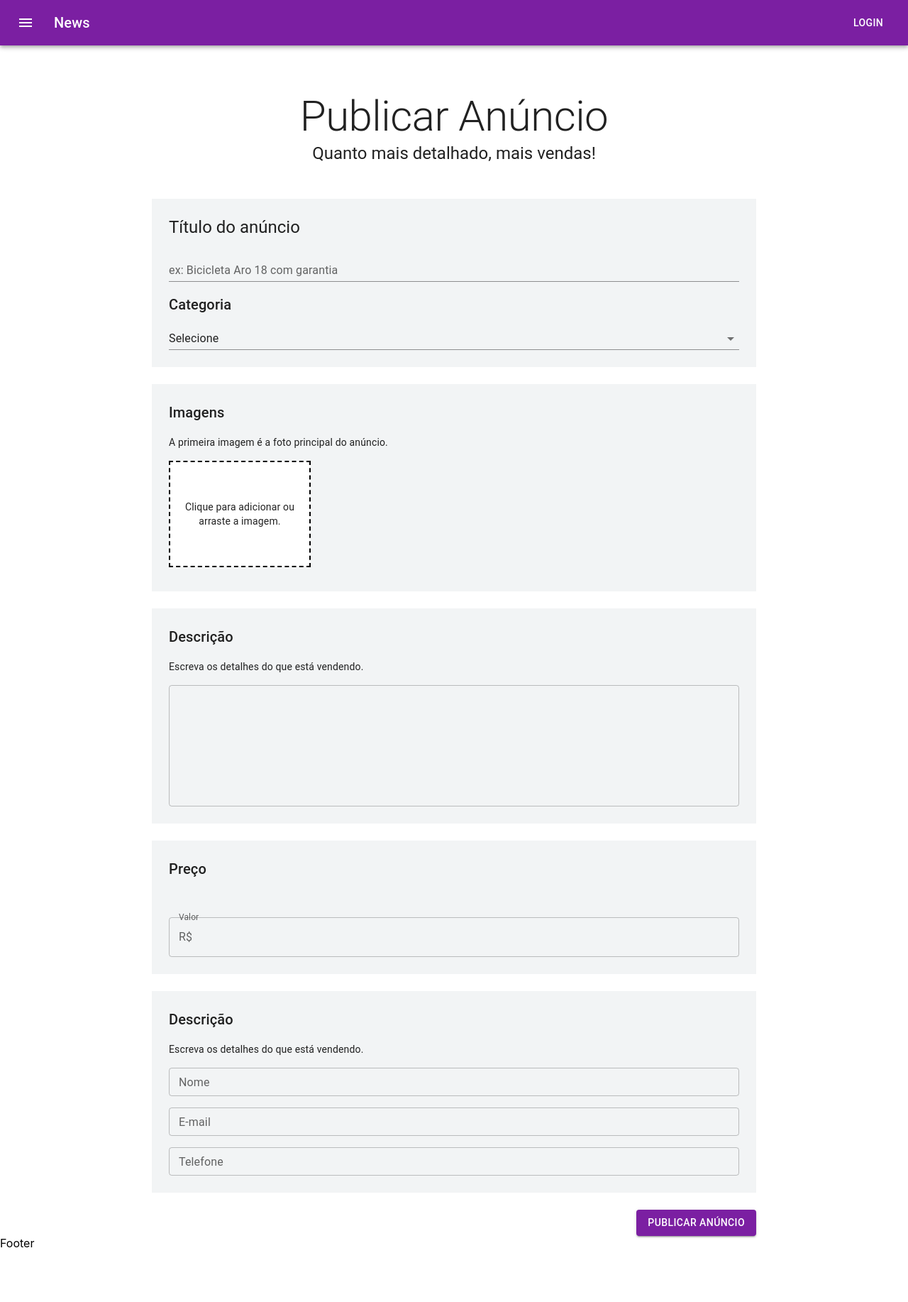
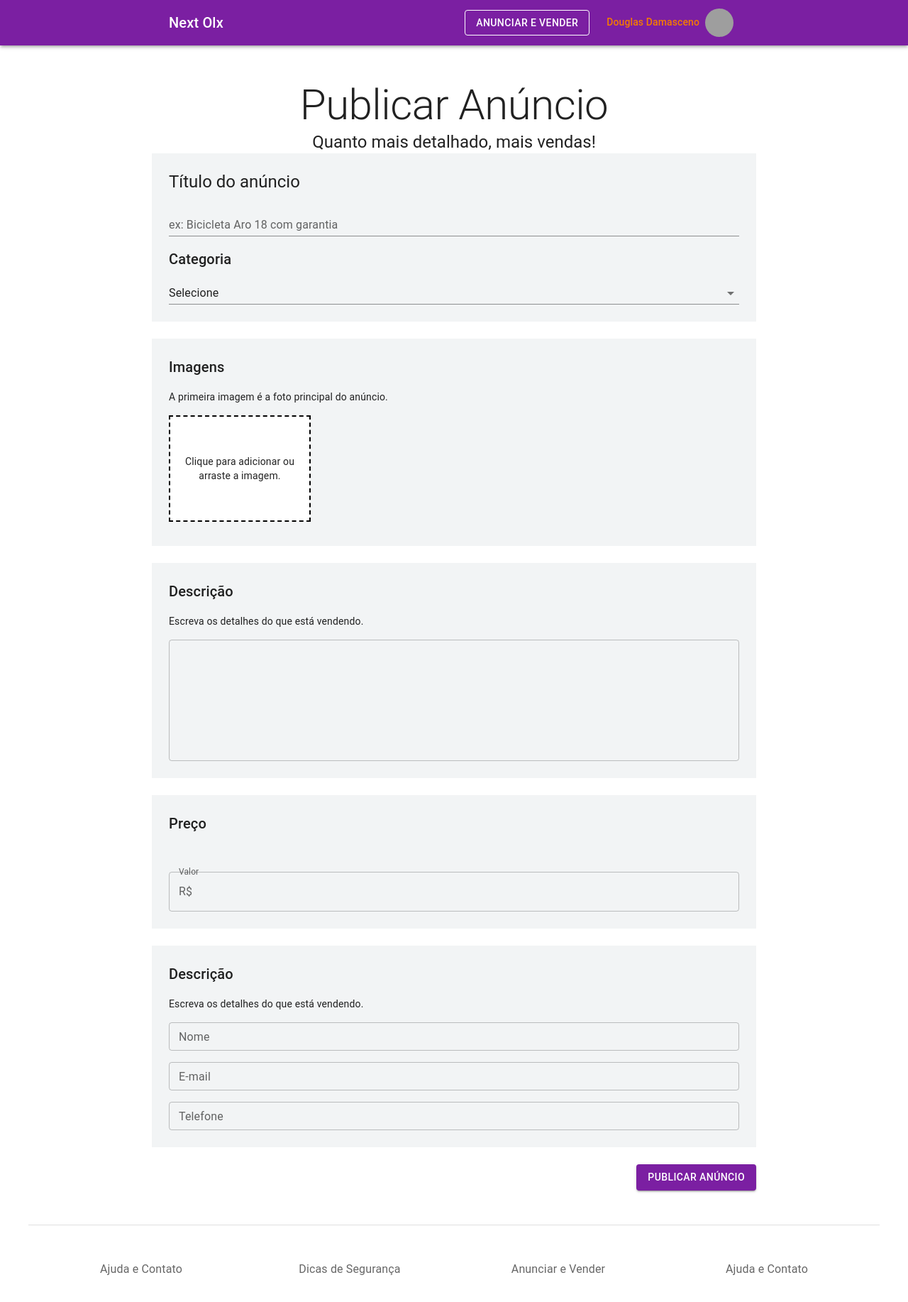
Before and after one commit to douglasdamasceno/Next-OLX, a Next.js app: page /user/publish in a window 1280 px wide. Shown: the top 1834 px of the page at 71% size. Before the commit the page ends 1761 px from the top, so only its background shows below. Built offline with nearby package versions, Linux system fonts and the light colour scheme; grey boxes are pictures that could not be loaded.

Commit message:
refactor: ajuste do css do layout

```diff
--- a/pages/user/publish.tsx
+++ b/pages/user/publish.tsx
@@ -11,9 +11,6 @@ import { DeleteForever } from '@mui/icons-material';
 import { useDropzone } from 'react-dropzone';
 
 const useStyles = makeStyles((theme:Theme) => ({
-    container: {
-        padding: theme.spacing(8, 0, 6)
-    },
     box:{
         display:'flex',
         flexDirection:'column',
@@ -82,7 +79,7 @@ const Publish: React.FC = () => {
 
   return (
       <TemplateDefault>
-            <Box maxWidth="sm" component={Container} className={classes.container}>
+            <Box maxWidth="sm" component={Container}>
                 <Typography component="h1" color='textPrimary'  variant='h2' align='center'>
                     Publicar Anúncio
                 </Typography>
--- /dev/null
+++ b/src/components/Footer.tsx
@@ -0,0 +1,56 @@
+import { Box, Container, Grid, Theme, Typography } from '@mui/material';
+import { makeStyles } from '@mui/styles';
+import Link from 'next/link';
+import React from 'react';
+
+const useStyles = makeStyles((theme:Theme) =>({
+    footer:{
+        borderTop: `1px solid ${theme.palette.divider}`,
+        paddingTop: theme.spacing(3),
+        paddingBottom: theme.spacing(3),
+        [theme.breakpoints.up('sm')]: {
+            paddingTop: theme.spacing(6),
+            paddingBottom: theme.spacing(6),
+        }
+    }
+}));
+
+const Footer: React.FC = () => {
+    const classes = useStyles();
+    return (
+        <Container maxWidth="lg" component="footer" className={classes.footer}>
+            <Grid container spacing={3}>
+                <Grid item xs={12} sm={3}>
+                    <Box textAlign="center">
+                        <Link href="#" passHref>
+                            <Typography variant='subtitle1' color="textSecondary">Ajuda e Contato</Typography>
+                            </Link>
+                    </Box>
+                </Grid>
+                <Grid item xs={12} sm={3}>
+                    <Box textAlign="center">
+                        <Link href="#" passHref>
+                            <Typography variant='subtitle1' color="textSecondary">Dicas de Segurança</Typography>
+                            </Link>
+                    </Box>
+                </Grid>
+                <Grid item xs={12} sm={3}>
+                    <Box textAlign="center">
+                        <Link href="#" passHref>
+                            <Typography variant='subtitle1' color="textSecondary">Anunciar e Vender</Typography>
+                            </Link>
+                    </Box>
+                </Grid>
+                <Grid item xs={12} sm={3}>
+                    <Box textAlign="center">
+                        <Link href="#" passHref>
+                            <Typography variant='subtitle1' color="textSecondary">Ajuda e Contato</Typography>
+                            </Link>
+                    </Box>
+                </Grid>
+            </Grid>
+        </Container>
+    );
+}
+
+export default Footer;
--- a/src/components/Header.tsx
+++ b/src/components/Header.tsx
@@ -1,27 +1,68 @@
-import * as React from 'react';
-import {AppBar,Box, Toolbar, Typography,Button, IconButton} from '@mui/material';
-import MenuIcon from '@mui/icons-material/Menu';
+import {useState} from 'react';
+import {AppBar, Toolbar, Typography,Button, IconButton, Container, Avatar, Menu, MenuItem, Divider, useMediaQuery, Theme} from '@mui/material';
+import {AccountCircle} from '@mui/icons-material';
+import Link from 'next/link';
+import { makeStyles } from '@mui/styles';
+
+const useStyles = makeStyles(() => ({
+  divider: {
+    margin: '8px 0'
+  },
+}));
 
 export default function Header() {
+  const [anchorUserMenu,setAnchorUserMenu] = useState<HTMLButtonElement | null>(null);
+  const opnenUserMenu = Boolean(anchorUserMenu);
+  const classes = useStyles();
+
+  const isSmDown = useMediaQuery((theme:Theme)=>theme.breakpoints.down('sm'));
+
   return (
-    <Box >
-      <AppBar position="static" >
-        <Toolbar>
-          <IconButton
-            size="large"
-            edge="start"
-            color="inherit"
-            aria-label="menu"
-            sx={{ mr: 2 }}
-          >
-            <MenuIcon />
-          </IconButton>
-          <Typography variant="h6" component="div" sx={{ flexGrow: 1 }}>
-            News
-          </Typography>
-          <Button color="inherit">Login</Button>
-        </Toolbar>
+    <>
+      <AppBar position="static" elevation={3} >
+        <Container maxWidth="md" >
+          <Toolbar>
+
+            <Link href="/" passHref>
+              <Typography variant="h6" sx={{ flexGrow: 1 }}>
+                Next Olx
+              </Typography>
+            </Link>
+            {
+              !isSmDown &&
+              (
+                <Link href="/user/publish" passHref>
+                  <Button color="inherit" variant="outlined">Anunciar e Vender</Button>
+                </Link>
+              )
+            }
+
+            <IconButton  color="secondary" onClick={(event)=> setAnchorUserMenu(event.currentTarget)}>
+              <Typography marginLeft={2} marginRight={1} variant="subtitle2" color="secondary" >
+                  Douglas Damasceno
+              </Typography>
+              <Avatar alt="Remy Sharp" src="https://source.unsplash.com/random" >
+                <AccountCircle />
+              </Avatar>
+            </IconButton>
+
+            <Menu
+              open={opnenUserMenu}
+              anchorEl={anchorUserMenu}
+              onClose={()=> setAnchorUserMenu(null)}
+            >
+              <Link href="/user/dashboard" passHref>
+                  <MenuItem>Meus Anúncios</MenuItem>
+              </Link>
+              <Link href="/" passHref>
+                <MenuItem>Publicar novo Anúncios</MenuItem>
+              </Link>
+              <Divider className={classes.divider} />
+              <MenuItem>Sair</MenuItem>
+            </Menu>
+          </Toolbar>
+        </Container>
       </AppBar>
-    </Box>
+    </>
   );
 }
--- a/src/templates/Default.tsx
+++ b/src/templates/Default.tsx
@@ -1,15 +1,28 @@
+import { Box,Theme } from "@mui/material";
+import { makeStyles } from '@mui/styles';
+
+import Footer from "../components/Footer";
 import Header from "../components/Header";
 
 interface IDefaultProps {
     children: React.ReactNode;
 }
 
+const useStyles = makeStyles((theme: Theme ) => ({
+    container: {
+        padding:theme.spacing(6,0,6),
+    },
+  }));
+
 const Default = ({children}:IDefaultProps) => {
+    const classes = useStyles();
     return (
         <>
             <Header />
-            {children}
-            <footer>Footer</footer>
+            <Box className={classes.container}>
+                {children}
+            </Box>
+            <Footer />
         </>
     );
 }
```
Also changed, not shown: pages/index.tsx (+2 -5 lines), pages/user/dashboard.tsx (+2 -5 lines).
